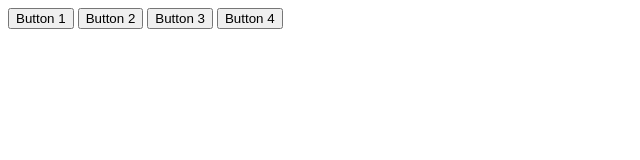
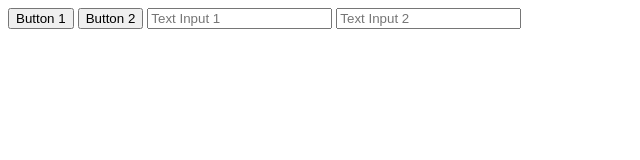
Before and after one commit to rafamph/Xokall, a plain HTML site: page index.html in a window 1280 px wide. Shown: the whole page, without its empty margins (0-640 px from the left). Drawn offline with Linux system fonts and the light colour scheme.

Commit message:
Update index.html

```diff
--- a/index.html
+++ b/index.html
@@ -30,11 +30,11 @@
     <!-- Button 2 -->
     <button>Button 2</button>
 
-    <!-- Button 3 -->
-    <button>Button 3</button>
+    <!-- Text Input 1 -->
+    <input type="text" placeholder="Text Input 1">
 
-    <!-- Button 4 -->
-    <button>Button 4</button>
+    <!-- Text Input 2 -->
+    <input type="text" placeholder="Text Input 2">
 
     <!-- Your page content goes here -->
 
```
